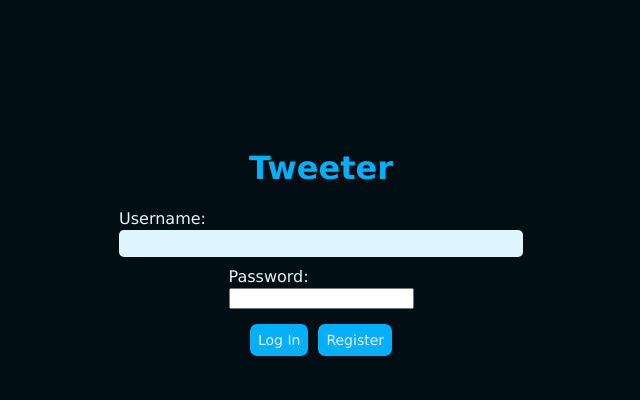
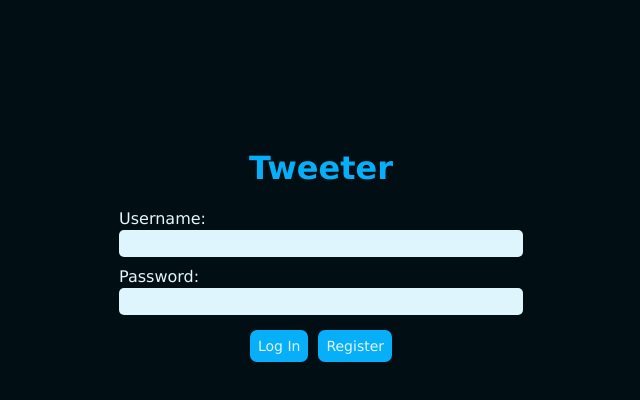
Before and after one commit to husaamkhan/tweeter, a React (Create React App) app: page / in a window 1280 px wide. Shown: the top 400 px of the page, without its empty margins (319-959 px from the left). Built offline with nearby package versions, Linux system fonts and the light colour scheme.

Commit message:
feat: Added styling on password input

```diff
--- a/src/App.css
+++ b/src/App.css
@@ -38,7 +38,7 @@ body {
 	font-family: 'Verdana', sans-serif;
 }
 
-input[type=text] {
+input[type=text], input[type=password] {
 	width: 400px;
 	height: 25px;
 	background-color: #dff5fe;
@@ -111,3 +111,7 @@ label {
 	justify-content: center;
 	align-items: center;
 }
+
+.password-input {
+	-webkit-text-security: circle;
+}
```
